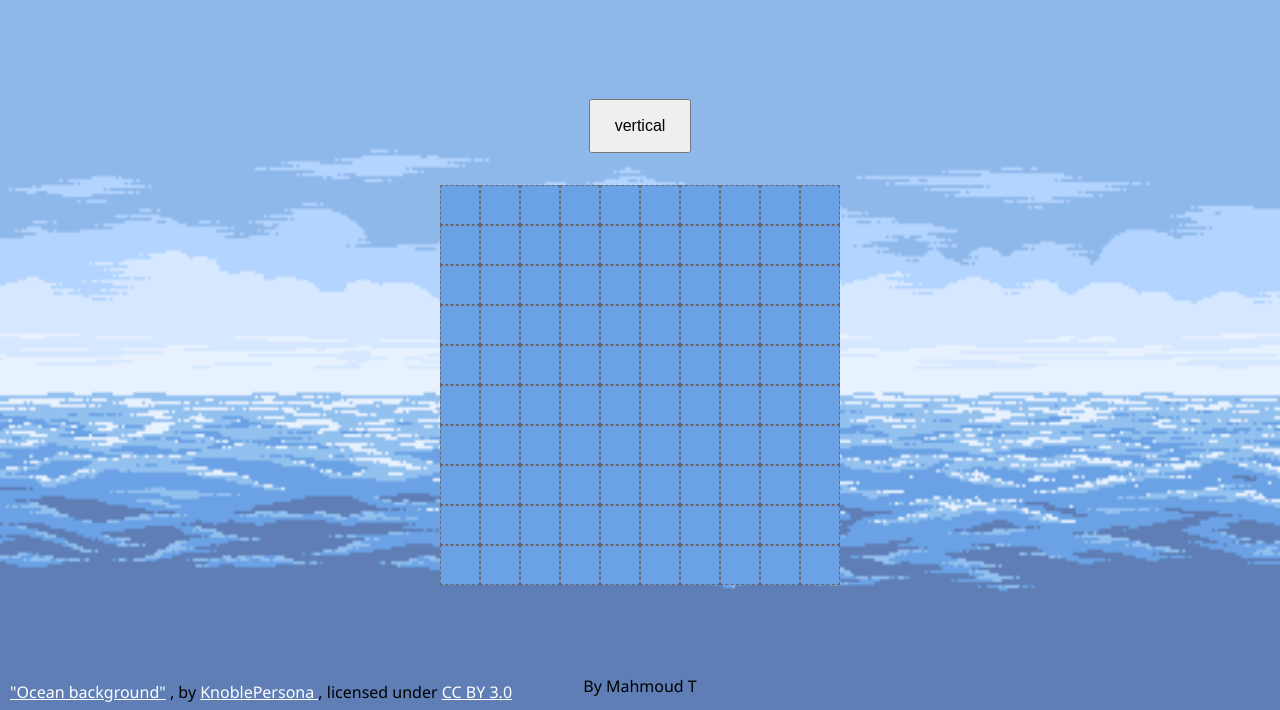
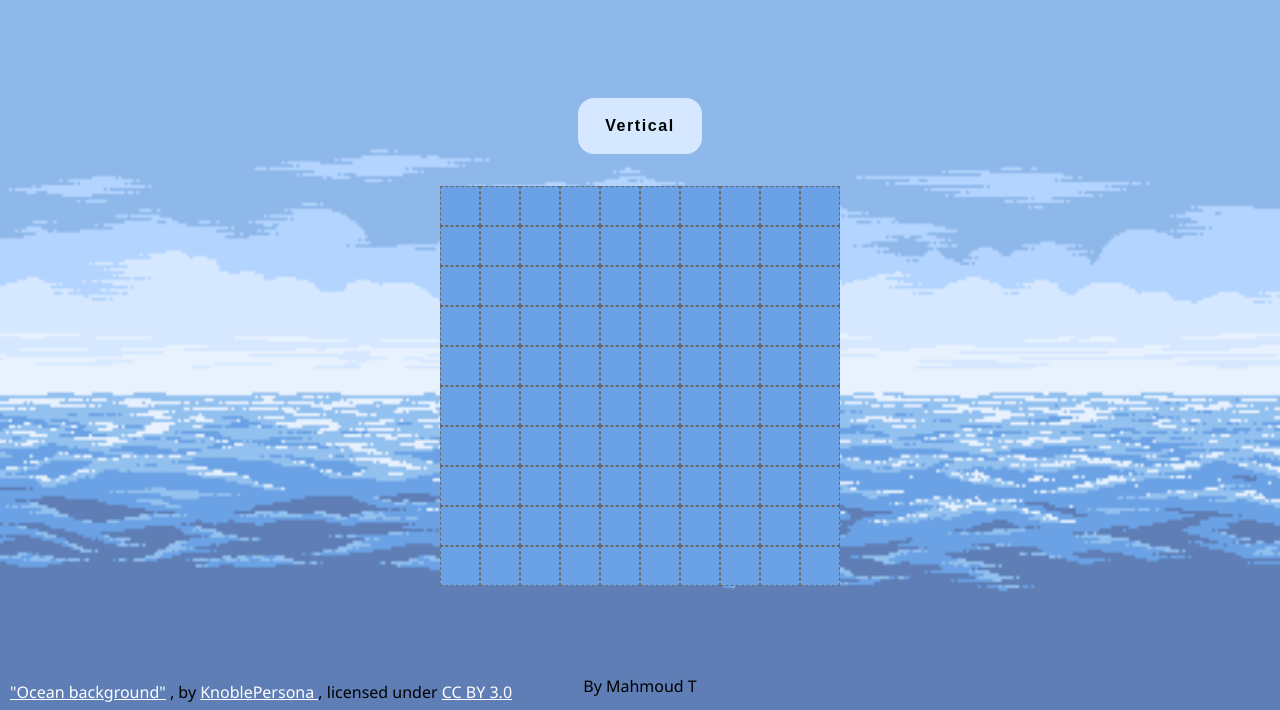
Before and after one commit to MahmoudTalass/battleship, a website with bundled scripts: page src/index.html in a window 1280 px wide. Shown: the part 90-800 px from the top of the page. Built offline with nearby package versions, Linux system fonts and the light colour scheme.

Commit message:
Style the ship direction button

```diff
--- a/src/css/start-screen.css
+++ b/src/css/start-screen.css
@@ -7,8 +7,14 @@
 }
 
 .direction-btn {
-   padding: 1rem 1.5rem;
+   padding: 1.2rem 1.7rem;
    font-size: 1rem;
+   border-radius: 1rem;
+   text-transform: capitalize;
+   font-weight: bold;
+   letter-spacing: 0.1rem;
+   border: none;
+   background-color: #d6e8ff;
 }
 
 .ship-placement-highlight {
```
